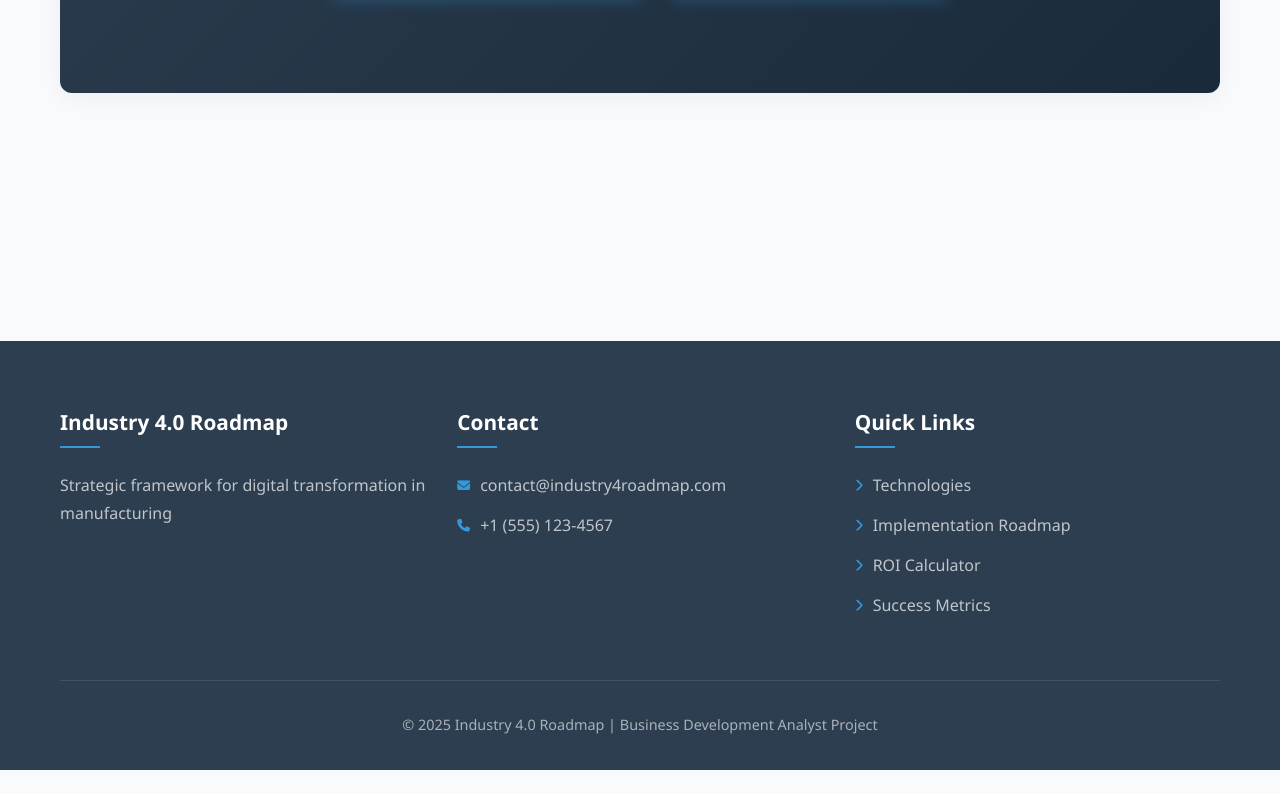
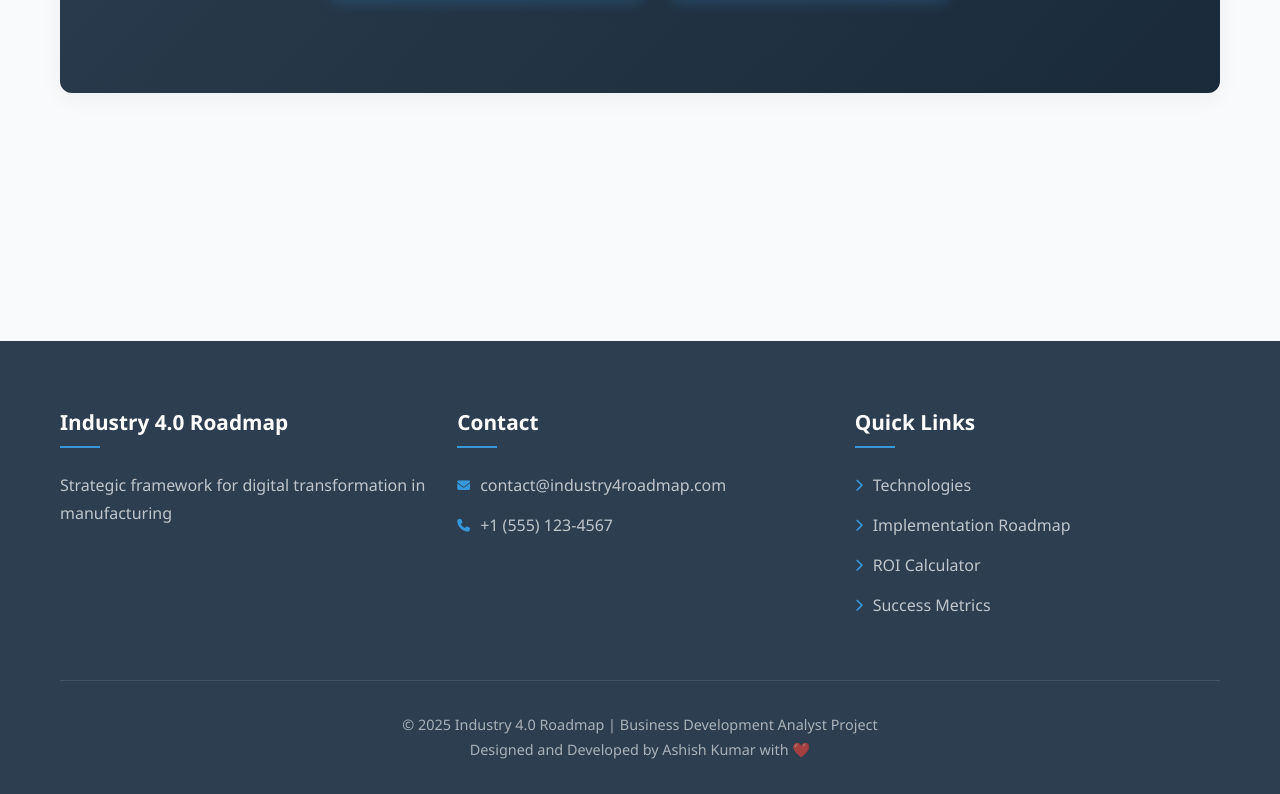
Before and after one commit to AmazingAshish/Industry-4.0-Business-Transformation-Roadmap, a plain HTML site: page index.html in a window 1280 px wide. Shown: the part 6786-7580 px from the top of the page. Before the commit the page ends 7556 px from the top, so only its background shows below. Drawn offline with Linux system fonts and the light colour scheme.

Commit message:
Update index.html

```diff
--- a/index.html
+++ b/index.html
@@ -1182,6 +1182,7 @@
             </div>
             <div class="footer-bottom">
                 <p>© 2025 Industry 4.0 Roadmap | Business Development Analyst Project</p>
+                <p>Designed and Developed by Ashish Kumar with ❤️</p>
             </div>
         </div>
     </footer>
```
